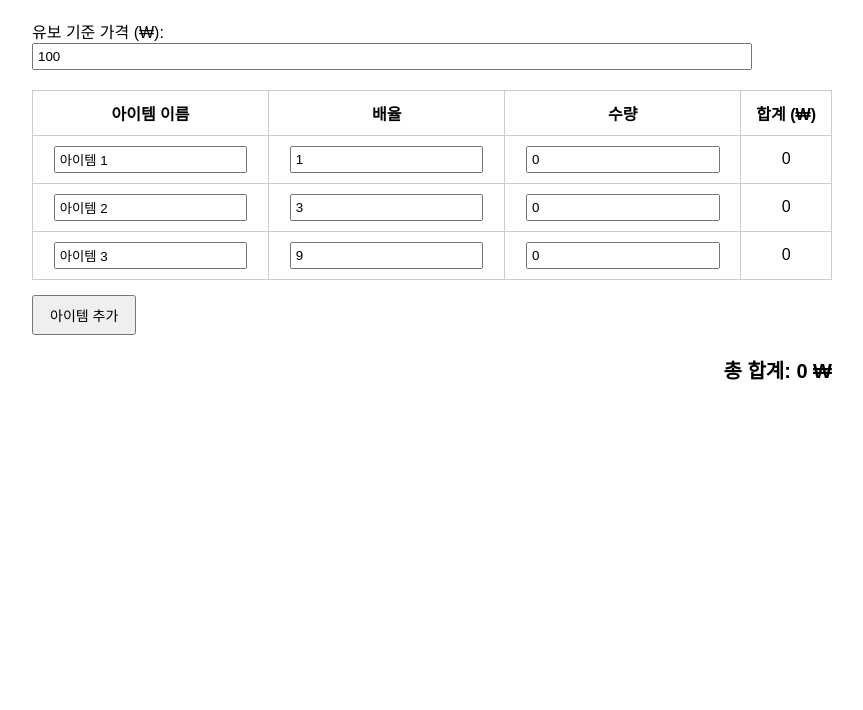
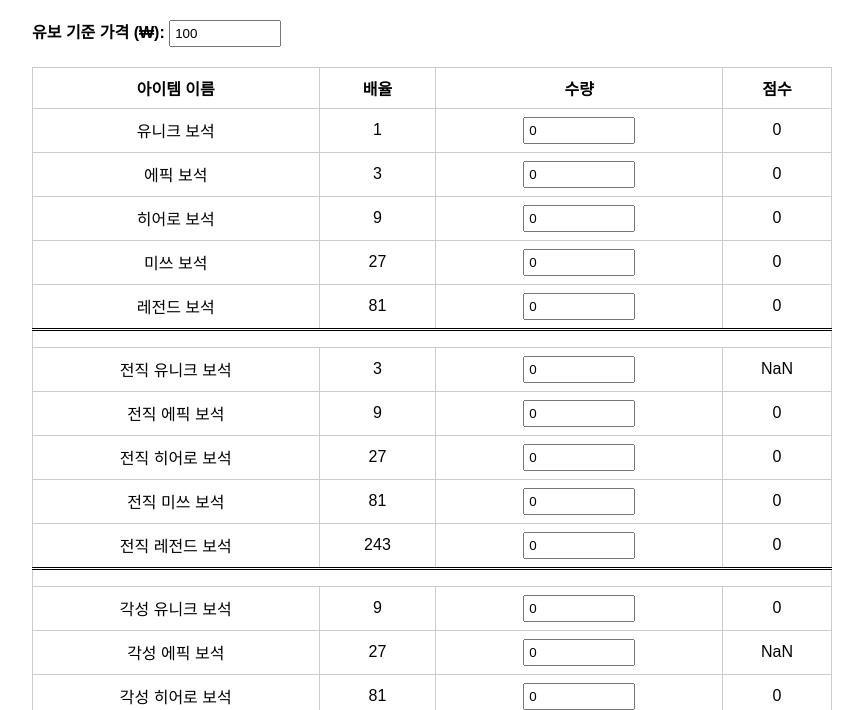
Before and after one commit to Testone-1/CalcMini, a plain HTML site: page index.html in a window 1280 px wide. Shown: the part 90-800 px from the top of the page, without its empty margins (208-1071 px from the left). Drawn offline with Linux system fonts and the light colour scheme.

Commit message:
Update index.html

```diff
--- a/index.html
+++ b/index.html
@@ -2,16 +2,25 @@
 <html lang="ko">
 <head>
   <meta charset="UTF-8">
-  <title>보석 계산기_By꽃게랑</title>
+  <title>보석 가격 계산기_By 꽃게랑</title>
   <style>
     body {
-      font-family: Arial, sans-serif;
+      font-family: sans-serif;
       padding: 20px;
       max-width: 800px;
       margin: auto;
     }
     h1 {
       text-align: center;
+    }
+    label {
+      display: block;
+      margin-bottom: 10px;
+      font-weight: bold;
+    }
+    input[type="number"] {
+      width: 100px;
+      padding: 4px;
     }
     table {
       width: 100%;
@@ -20,25 +29,17 @@
     }
     th, td {
       border: 1px solid #ccc;
-      padding: 10px;
+      padding: 8px;
       text-align: center;
     }
-    input[type="text"], input[type="number"] {
-      width: 90%;
-      padding: 4px;
-      box-sizing: border-box;
+    .divider {
+      border-top: 3px double #000;
     }
-    .total {
+    .totals {
       margin-top: 20px;
-      font-size: 20px;
+      font-size: 18px;
       font-weight: bold;
       text-align: right;
-    }
-    button {
-      margin-top: 15px;
-      padding: 8px 16px;
-      font-size: 14px;
-      cursor: pointer;
     }
   </style>
 </head>
@@ -50,72 +51,104 @@
     <input type="number" id="basePrice" value="100" min="0" onchange="calculate()">
   </label>
 
-  <table id="itemTable">
+  <table>
     <thead>
       <tr>
         <th>아이템 이름</th>
         <th>배율</th>
         <th>수량</th>
-        <th>합계 (₩)</th>
+        <th>점수</th>
       </tr>
     </thead>
-    <tbody>
-      <tr>
-        <td><input type="text" value="아이템 1"></td>
-        <td><input type="number" value="1" min="0" step="0.1" onchange="calculate()"></td>
-        <td><input type="number" value="0" min="0" onchange="calculate()"></td>
-        <td class="item-total">0</td>
-      </tr>
-      <tr>
-        <td><input type="text" value="아이템 2"></td>
-        <td><input type="number" value="3" min="0" step="0.1" onchange="calculate()"></td>
-        <td><input type="number" value="0" min="0" onchange="calculate()"></td>
-        <td class="item-total">0</td>
-      </tr>
-      <tr>
-        <td><input type="text" value="아이템 3"></td>
-        <td><input type="number" value="9" min="0" step="0.1" onchange="calculate()"></td>
-        <td><input type="number" value="0" min="0" onchange="calculate()"></td>
-        <td class="item-total">0</td>
-      </tr>
+    <tbody id="itemTable">
+      <!-- 아이템 목록은 JS에서 생성됩니다 -->
     </tbody>
   </table>
 
-  <button onclick="addRow()">아이템 추가</button>
-
-  <div class="total">
-    총 합계: <span id="grandTotal">0</span> ₩
+  <div class="totals">
+    태초포인트 점수 총합: <span id="totalPoints">0</span>
+  </div>
+  <div class="totals">
+    가격 총합: <span id="totalPrice">0</span> ₩
   </div>
 
   <script>
+    const items = [
+      { name: "유니크 보석", multiplier: 1 },
+      { name: "에픽 보석", multiplier: 3 },
+      { name: "히어로 보석", multiplier: 9 },
+      { name: "미쓰 보석", multiplier: 27 },
+      { name: "레전드 보석", multiplier: 81 },
+      "divider",
+      { name: "전직 유니크 보석", multiplier: 3 },
+      { name: "전직 에픽 보석", multiplier: 9 },
+      { name: "전직 히어로 보석", multiplier: 27 },
+      { name: "전직 미쓰 보석", multiplier: 81 },
+      { name: "전직 레전드 보석", multiplier: 243 },
+      "divider",
+      { name: "각성 유니크 보석", multiplier: 9 },
+      { name: "각성 에픽 보석", multiplier: 27 },
+      { name: "각성 히어로 보석", multiplier: 81 },
+      { name: "각성 미쓰 보석", multiplier: 243 },
+      { name: "각성 레전드 보석", multiplier: 729 },
+      "divider",
+      { name: "광폭 유니크 보석", multiplier: 13 },
+      { name: "광폭 에픽 보석", multiplier: 39 },
+      { name: "광폭 히어로 보석", multiplier: 117 },
+      { name: "광폭 미쓰 보석", multiplier: 351 },
+      { name: "광폭 레전드 보석", multiplier: 1053 }
+    ];
+
+    const tbody = document.getElementById("itemTable");
+
+    items.forEach(item => {
+      if (item === "divider") {
+        const tr = document.createElement("tr");
+        tr.className = "divider";
+        tr.innerHTML = `<td colspan="4"></td>`;
+        tbody.appendChild(tr);
+        return;
+      }
+
+      const tr = document.createElement("tr");
+
+      tr.innerHTML = `
+        <td>${item.name}</td>
+        <td>${item.multiplier}</td>
+        <td><input type="number" min="0" value="0" onchange="calculate()" /></td>
+        <td class="score">0</td>
+      `;
+
+      tbody.appendChild(tr);
+    });
+
     function calculate() {
+      let totalPoints = 0;
+      let totalPrice = 0;
+
       const base = parseFloat(document.getElementById("basePrice").value) || 0;
-      const rows = document.querySelectorAll("#itemTable tbody tr");
-      let totalSum = 0;
+      const rows = tbody.querySelectorAll("tr");
+
+      let itemIndex = 0;
 
       rows.forEach(row => {
-        const multiplier = parseFloat(row.cells[1].querySelector("input").value) || 0;
-        const qty = parseInt(row.cells[2].querySelector("input").value) || 0;
-        const total = base * multiplier * qty;
-        row.cells[3].textContent = total.toLocaleString();
-        totalSum += total;
+        if (row.classList.contains("divider")) return;
+
+        const multiplier = items[itemIndex].multiplier;
+        const qtyInput = row.cells[2].querySelector("input");
+        const quantity = parseInt(qtyInput.value) || 0;
+        const points = multiplier * quantity;
+        const price = points * base;
+
+        row.cells[3].textContent = points;
+        totalPoints += points;
+        totalPrice += price;
+
+        itemIndex++;
       });
 
-      document.getElementById("grandTotal").textContent = totalSum.toLocaleString();
-    }
-
-    function addRow() {
-      const tbody = document.querySelector("#itemTable tbody");
-      const newRow = document.createElement("tr");
-
-      newRow.innerHTML = `
-        <td><input type="text" value="새 아이템"></td>
-        <td><input type="number" value="1" min="0" step="0.1" onchange="calculate()"></td>
-        <td><input type="number" value="0" min="0" onchange="calculate()"></td>
-        <td class="item-total">0</td>
-      `;
-
-      tbody.appendChild(newRow);
+      document.getElementById("totalPoints").textContent = totalPoints.toLocaleString();
+      document.getElementById("totalPrice").textContent = totalPrice.toLocaleString();
     }
 
     window.onload = calculate;
```
